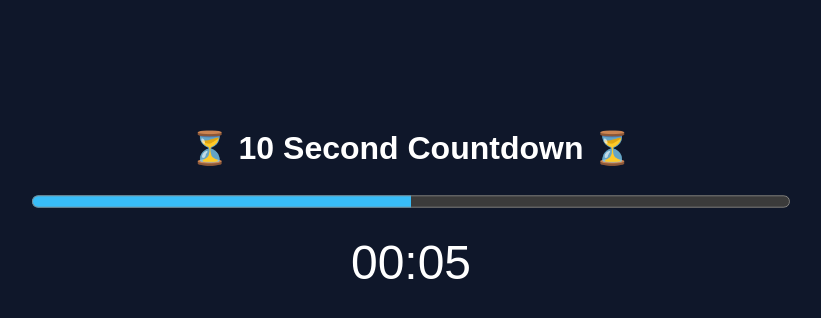
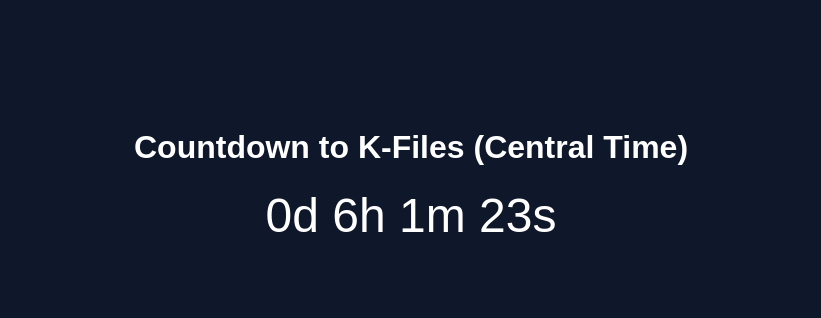
Before and after one commit to mesmi27/five-minute-test, a plain HTML site: page index.html in a window 1280 px wide. Shown: the whole page, without its empty margins (229-1050 px from the left). Drawn offline with Linux system fonts and the light colour scheme.

Commit message:
Update index.html

```diff
--- a/index.html
+++ b/index.html
@@ -2,7 +2,7 @@
 <html lang="en">
 <head>
   <meta charset="UTF-8">
-  <title>10 Second Countdown</title>
+  <title>K-Files Countdown (Central Time)</title>
   <style>
     body {
       font-family: Arial, sans-serif;
@@ -14,13 +14,7 @@
 
     #countdown {
       font-size: 3rem;
-      margin: 20px 0;
-    }
-
-    progress {
-      width: 60%;
-      height: 25px;
-      accent-color: #38bdf8; /* optional visual upgrade */
+      margin-bottom: 30px;
     }
 
     #popup {
@@ -28,7 +22,6 @@
       background: #1e293b;
       padding: 30px;
       border-radius: 10px;
-      margin-top: 30px;
     }
 
     a {
@@ -39,47 +32,57 @@
 </head>
 <body>
 
-  <h1>⏳ 10 Second Countdown ⏳</h1>
+  <h1> Countdown to K-Files (Central Time) </h1>
+  <div id="countdown">Loading...</div>
 
-  <!-- Timer Bar -->
-  <progress id="timerBar" value="0" max="10"></progress>
-
-  <!-- Time Text -->
-  <div id="countdown">00:10</div>
-
-  <!-- Popup -->
   <div id="popup">
-    <h2>⏰ Time’s up!</h2>
-    <a href="https://drive.google.com/drive/folders/1SAsP96d-rNZXWHZFetvHzqYsyATeU6VV?usp=drive_link" target="_blank">Click here 🚀</a>
+    <h2> 🎉 Time’s up! 🎉 </h2>
+    <p>
+      <a href="https://drive.google.com/drive/folders/1SAsP96d-rNZXWHZFetvHzqYsyATeU6VV?usp=drive_link" target="_blank">
+        Click here for the files.
+      </a>
+    </p>
   </div>
 
   <script>
-    const TOTAL_TIME = 10; // 10 seconds
-    let timeLeft = TOTAL_TIME;
+    function getCentralTimeNow() {
+      // Get current time in Central Time using Intl
+      const now = new Date();
+      const centralTimeString = now.toLocaleString("en-US", {
+        timeZone: "America/Chicago"
+      });
+      return new Date(centralTimeString);
+    }
 
+    // Set countdown target to Dec 30 of this year at 15:13 (3:13 PM) Central Time
+    function getTargetTimeCT() {
+      const nowCT = getCentralTimeNow();
+      const year = nowCT.getFullYear();
+      // month is 0-based: 11 = December, 30th day
+      return new Date(`December 30, ${year} 15:13:00 GMT-0600`);
+    }
+
+    const targetTime = getTargetTimeCT();
     const countdownEl = document.getElementById("countdown");
     const popupEl = document.getElementById("popup");
-    const timerBar = document.getElementById("timerBar");
 
     function updateCountdown() {
-      if (timeLeft <= 0) {
+      const nowCT = getCentralTimeNow();
+      const diff = targetTime - nowCT;
+
+      if (diff <= 0) {
         countdownEl.style.display = "none";
-        timerBar.style.display = "none";
         popupEl.style.display = "block";
         clearInterval(timer);
         return;
       }
 
-      const minutes = Math.floor(timeLeft / 60);
-      const seconds = timeLeft % 60;
+      const days = Math.floor(diff / (1000 * 60 * 60 * 24));
+      const hours = Math.floor((diff / (1000 * 60 * 60)) % 24);
+      const minutes = Math.floor((diff / (1000 * 60)) % 60);
+      const seconds = Math.floor((diff / 1000) % 60);
 
-      countdownEl.textContent =
-        `${String(minutes).padStart(2, "0")}:${String(seconds).padStart(2, "0")}`;
-
-      // Fill the progress bar as time passes
-      timerBar.value = TOTAL_TIME - timeLeft;
-
-      timeLeft--;
+      countdownEl.textContent = `${days}d ${hours}h ${minutes}m ${seconds}s`;
     }
 
     updateCountdown();
```
